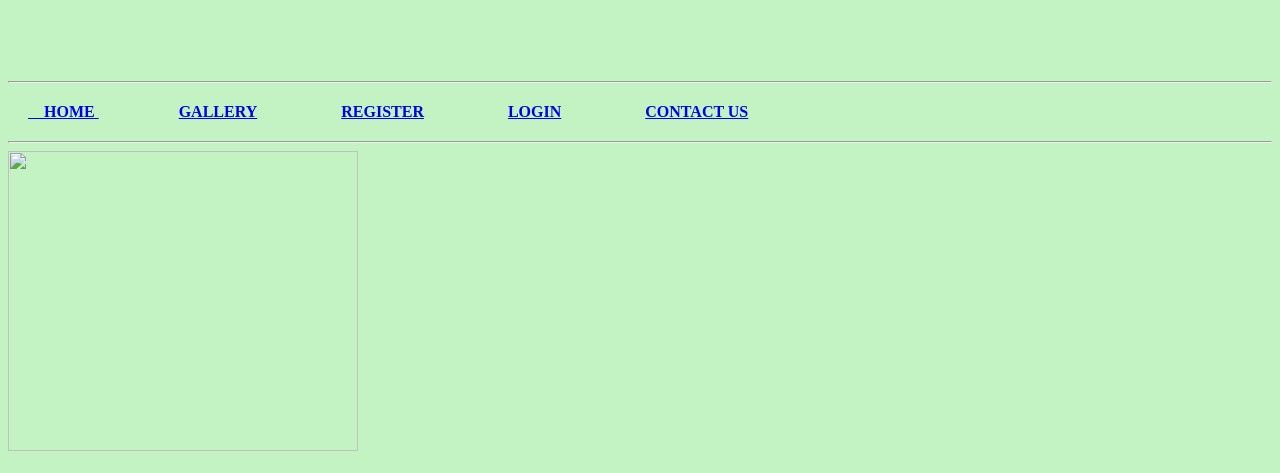
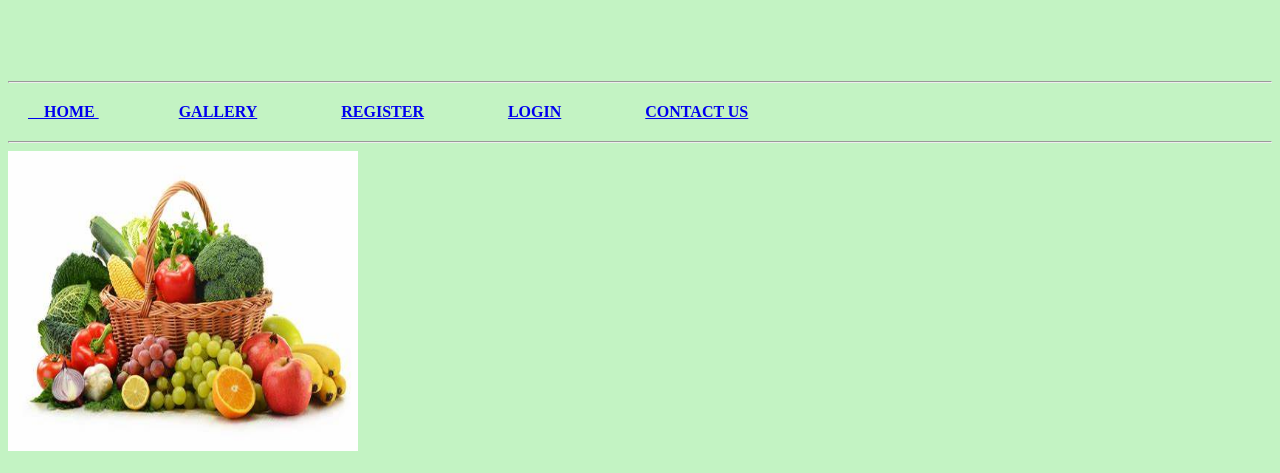
Before and after one commit to apayal77/freeshmart, a plain HTML site: page loginform.html in a window 1280 px wide. Shown: the part 292-765 px from the top of the page. Drawn offline with Linux system fonts and the light colour scheme.

Commit message:
Update loginform.html

```diff
--- a/loginform.html
+++ b/loginform.html
@@ -52,7 +52,7 @@
 
       <hr>
 
-      <img src="images/main.jpeg" width="350 px" height="300 px">
+      <img src="main.jpeg" width="350 px" height="300 px">
 
 
   <h1>&nbsp &nbsp &nbsp &nbsp &nbsp &nbsp LOGIN</h1>
```
